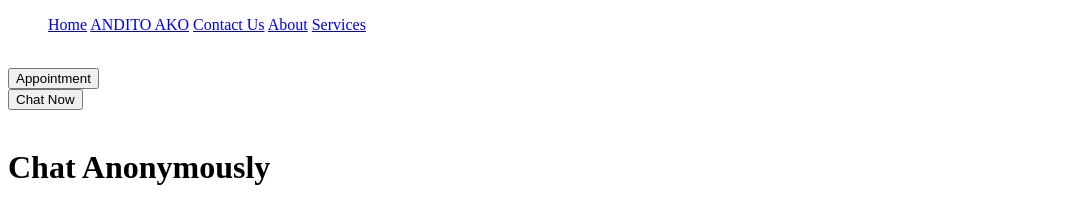
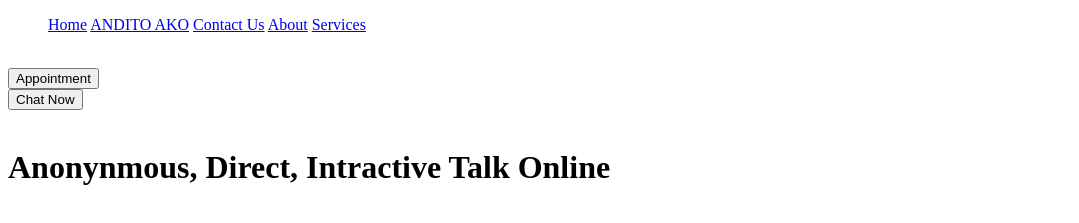
Before and after one commit to rveeeee/OOP-WebDev, a plain HTML site: page index.html in a window 1280 px wide. Shown: the top 223 px of the page, without its empty margins (0-1079 px from the left). Drawn offline with Linux system fonts and the light colour scheme.

Commit message:
Landing Page

```diff
--- a/index.html
+++ b/index.html
@@ -27,7 +27,7 @@
 
    <br>
 
-   <h1>Chat Anonymously</h1>
+   <h1>Anonynmous, Direct, Intractive Talk Online </h1>
 
    <br>
    <div class="pictures">
```
